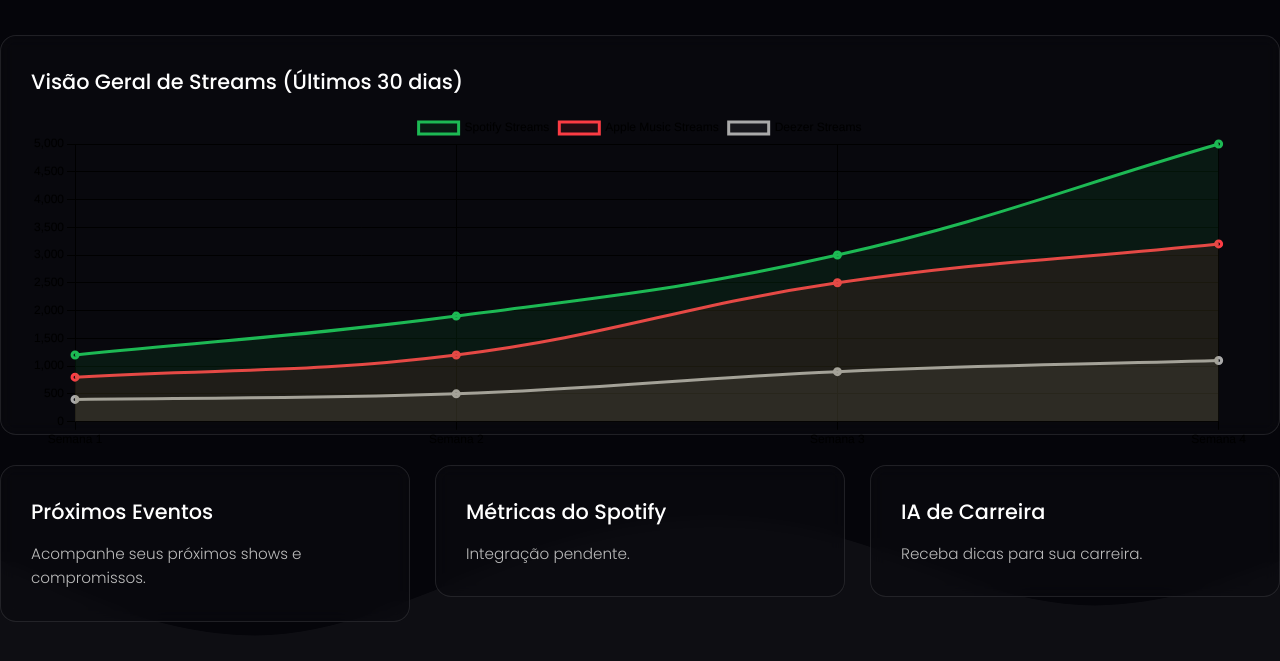
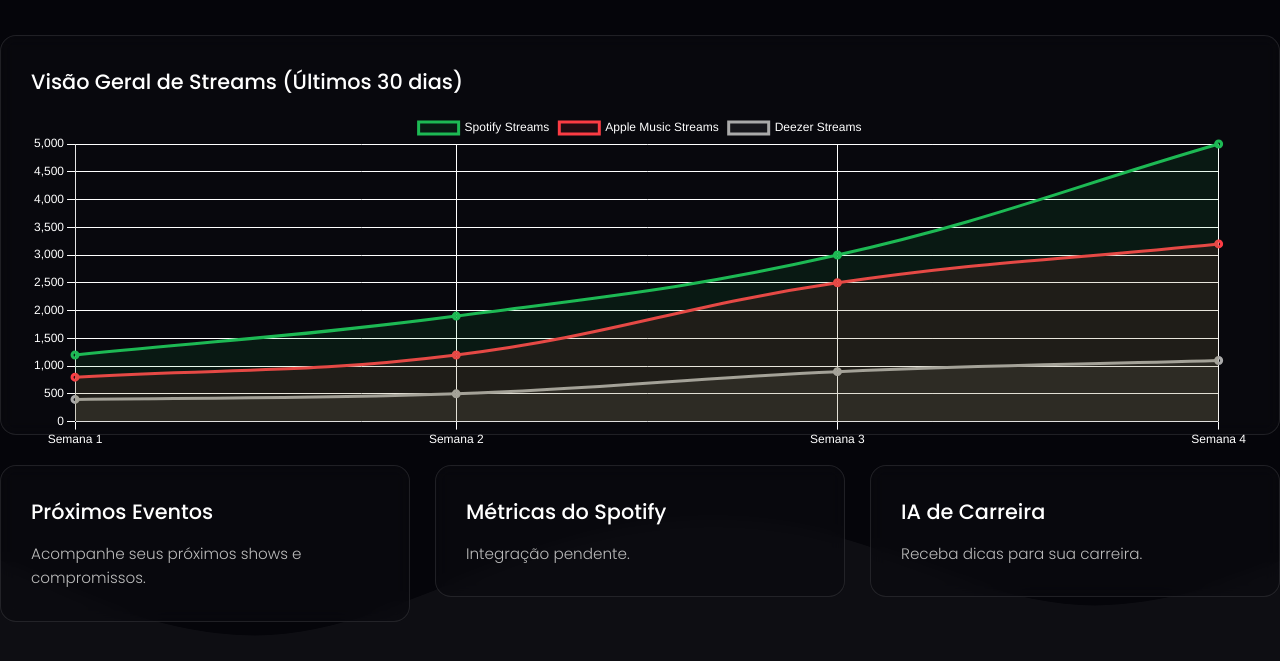
Before and after one commit to Lacerdaz/Artsync, a PHP site: page /artsync/views/dashboard/index.php in a window 1280 px wide. Shown: the part 102-763 px from the top of the page. Run offline with PHP 8.4, Linux system fonts and the light colour scheme; data that the repository does not hold is empty.

Commit message:
css dashboard melhorado

```diff
--- a/artsync-mvc/views/dashboard/index.php
+++ b/artsync-mvc/views/dashboard/index.php
@@ -88,19 +88,19 @@
                     plugins: {
                         legend: {
                             labels: {
-                                color: 'var(--text-color)' // Cor do texto da legenda (branco)
+                                color: 'rgba(255, 255, 255, 1)' // Cor do texto da legenda (branco)
                             }
                         }
                     },
                     scales: { // Configuração dos eixos
                         y: { // Eixo Y (vertical)
                             beginAtZero: true, // Começa em zero
-                            ticks: { color: 'var(--secondary-color)' }, // Cor dos números
-                            grid: { color: 'var(--border-color)' } // Cor das linhas de grade
+                            ticks: { color: 'rgba(255, 255, 255, 1)' }, // Cor dos números
+                            grid: { color: 'rgba(255, 255, 255, 1)' } // Cor das linhas de grade
                         },
                         x: { // Eixo X (horizontal)
-                            ticks: { color: 'var(--secondary-color)' }, // Cor dos labels
-                            grid: { color: 'var(--border-color)' }
+                            ticks: { color: 'rgba(255, 255, 255, 1)' }, // Cor dos labels
+                            grid: { color: 'rgba(255, 255, 255, 1)' }
                         }
                     }
                 }
```
